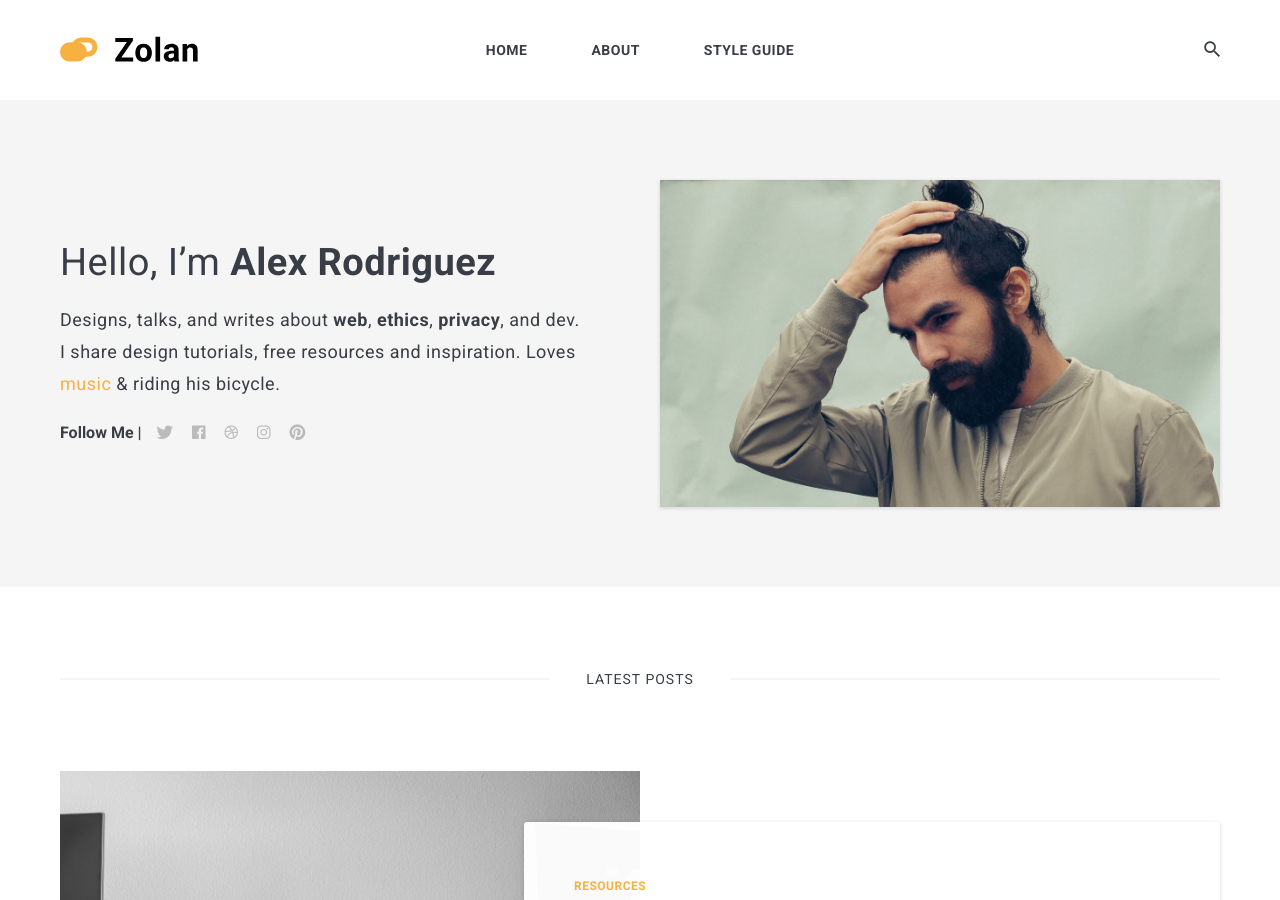
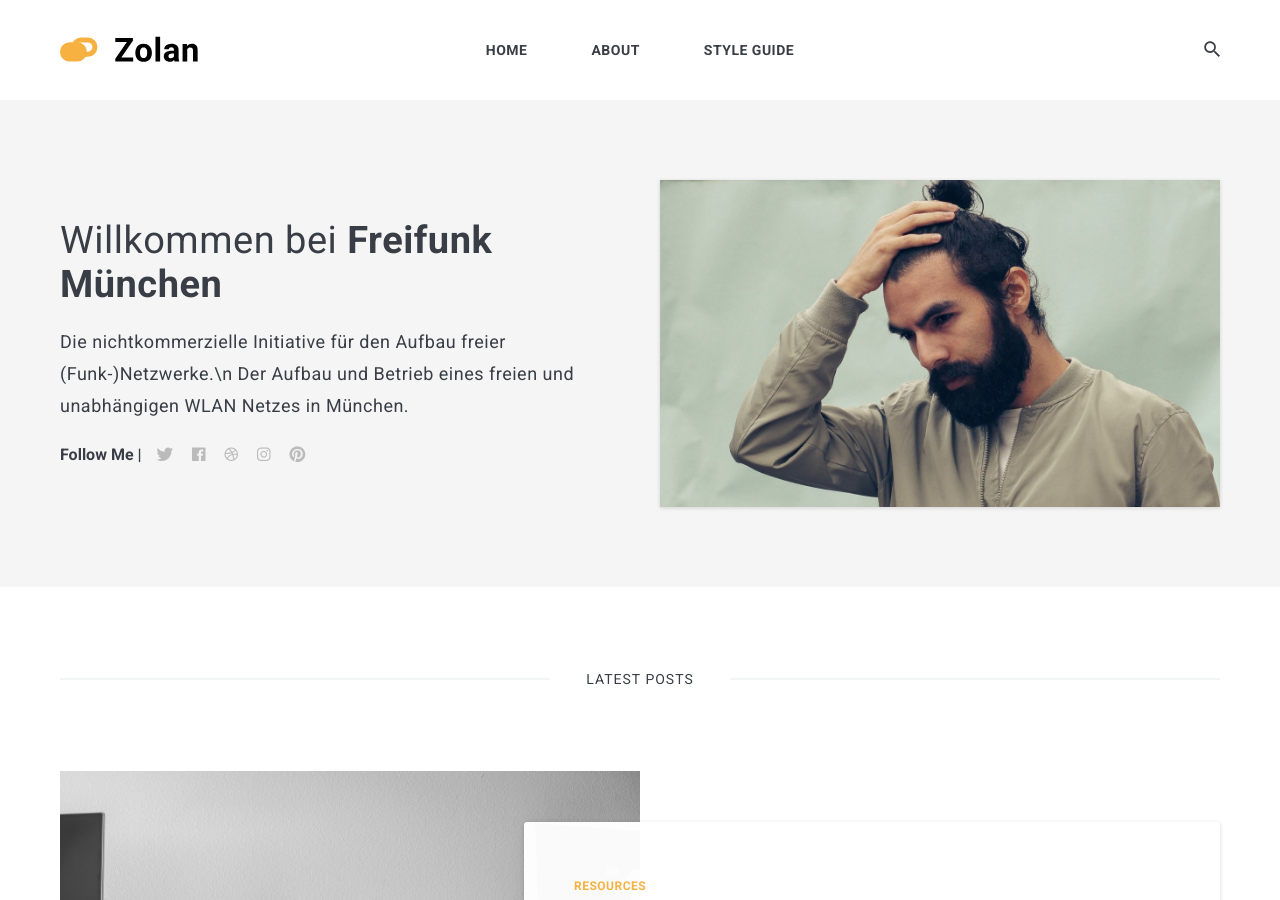
Before and after one commit to freifunkMUC/freifunkmuc.github.io, a Jekyll site: the page built from index.html, in a window 1280 px wide and 900 px high. Built offline with Jekyll 4.4.1, drawn with Linux system fonts in a browser that asks for light colours; nearby versions of some CDN libraries; the list of posts is cut into pages by our own code; some of the changed text lies outside the part shown.

Commit message:
First adaptions

```diff
--- a/_config.yml
+++ b/_config.yml
@@ -1,4 +1,4 @@
-baseurl: "/zolan" # the subpath of your site, e.g. /blog
+baseurl: "/ffmuc" # the subpath of your site, e.g. /blog
 url: "" # the base hostname & protocol for your site, e.g. http://example.com
 
 
--- a/_data/settings.yml
+++ b/_data/settings.yml
@@ -1,6 +1,6 @@
 #-------------------------------
 # General Site Settings
-title: Zolan
+title: Freifunk München
 logo: logo.svg # You can add own logo.
 description: Zolan is modern minimal theme for Jekyll
 
@@ -10,8 +10,10 @@ description: Zolan is modern minimal theme for Jekyll
 author:
   name: Alex Rodriguez
   image: 01.jpg
-  say-hello: Hello, I’m <strong>Alex Rodriguez</strong>
-  bio: Designs, talks, and writes about <strong>web</strong>, <strong>ethics</strong>, <strong>privacy</strong>, and dev. I share design tutorials, free resources and inspiration. Loves <a href="#">music</a> & riding his bicycle.
+  say-hello: Willkommen bei <strong>Freifunk München</strong>
+  bio: |
+    Die nichtkommerzielle Initiative für den Aufbau freier (Funk-)Netzwerke.\n
+    Der Aufbau und Betrieb eines freien und unabhängigen WLAN Netzes in München.
 
 
 #-------------------------------
```
